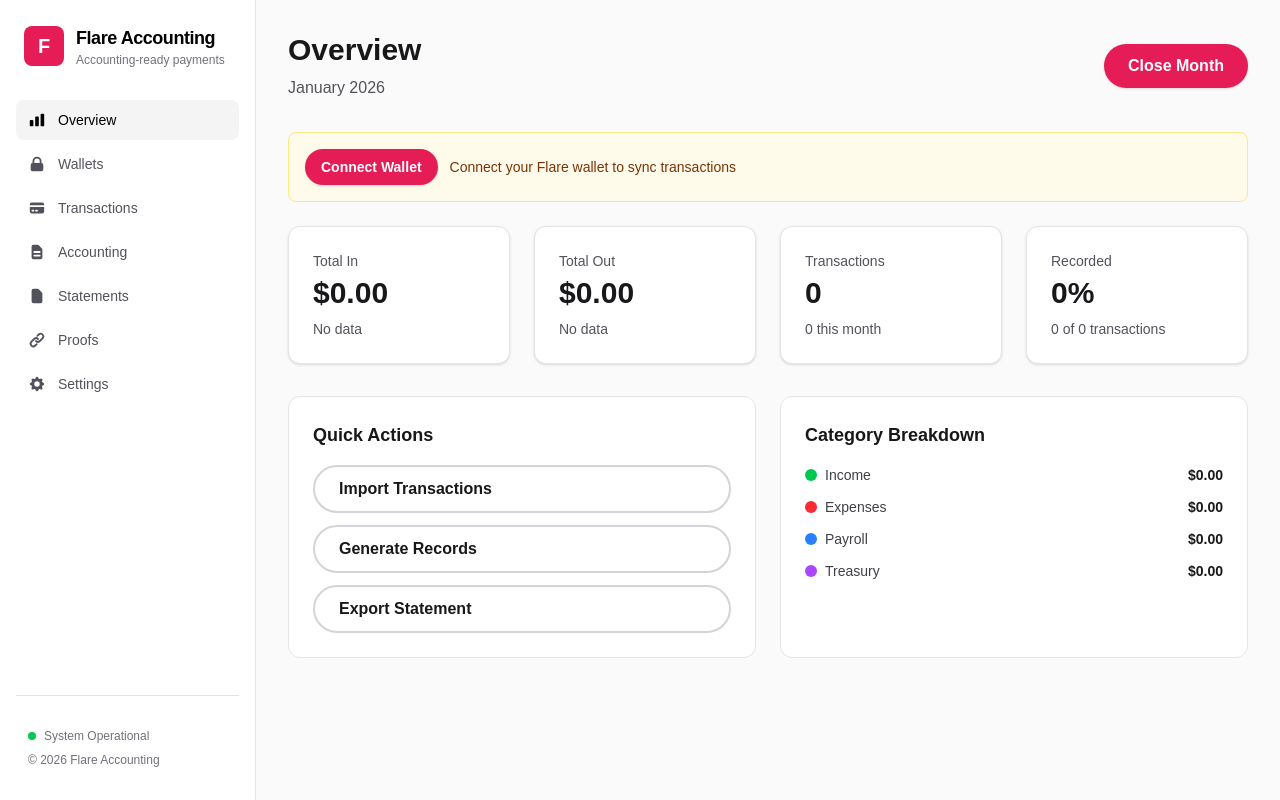
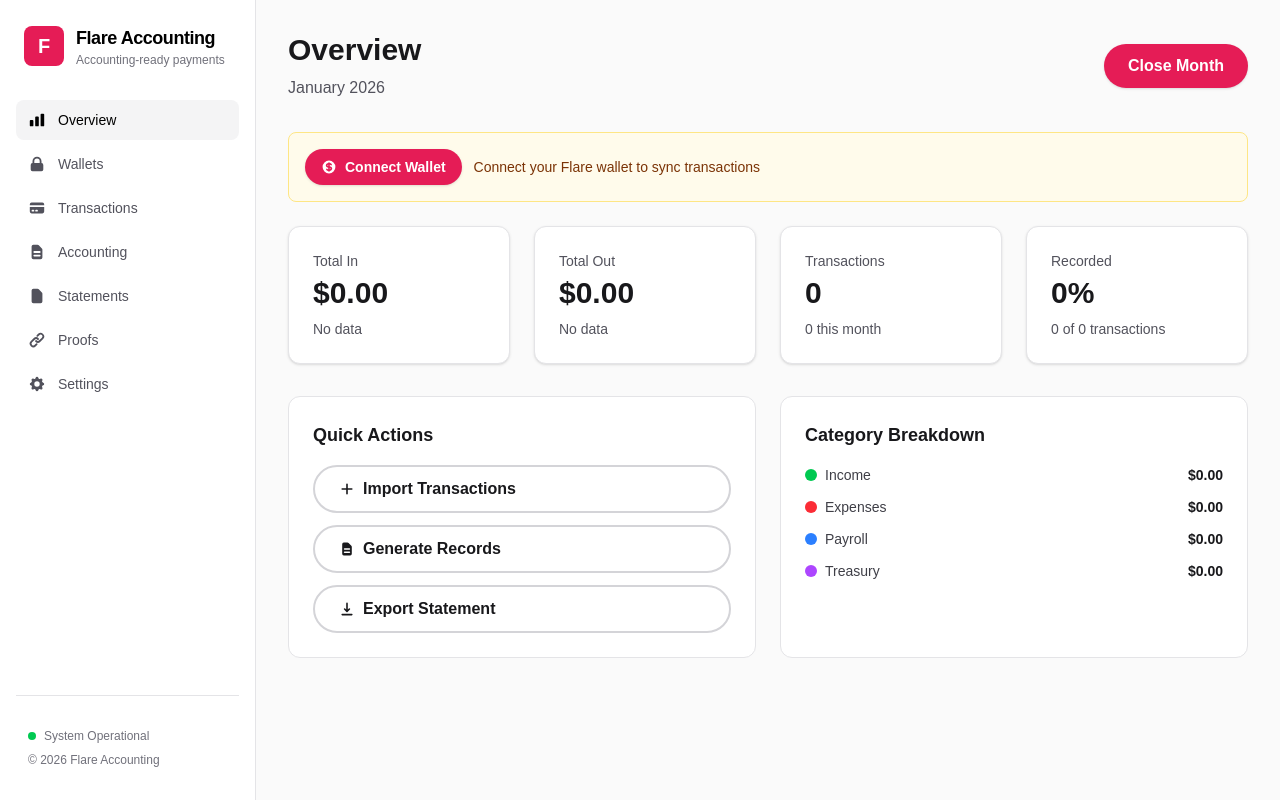
Before and after one commit to Saber1Y/flare-project, a Next.js app: page /overview in a window 1280 px wide. Built offline with nearby package versions, Linux system fonts and the light colour scheme.

Commit message:
feat: icons added in side bar

```diff
--- a/app/layout.tsx
+++ b/app/layout.tsx
@@ -1,16 +1,12 @@
 import type { Metadata } from "next";
-import { Geist, Geist_Mono } from "next/font/google";
+import { Sora } from "next/font/google";
 import "./globals.css";
 import MainLayout from "../components/ui/layout";
 
-const geistSans = Geist({
-  variable: "--font-geist-sans",
+const sora = Sora({
+  variable: "--font-sora",
   subsets: ["latin"],
-});
-
-const geistMono = Geist_Mono({
-  variable: "--font-geist-mono",
-  subsets: ["latin"],
+  display: "swap",
 });
 
 export const metadata: Metadata = {
@@ -26,7 +22,7 @@
   return (
     <html lang="en">
       <body
-        className={`${geistSans.variable} ${geistMono.variable} antialiased`}
+        className={`${sora.variable} antialiased`}
       >
         <MainLayout>{children}</MainLayout>
       </body>
--- a/app/overview/page.tsx
+++ b/app/overview/page.tsx
@@ -1,5 +1,6 @@
 "use client";
 
+import { HiPlus, HiDownload, HiDocumentText, HiCurrencyDollar } from "react-icons/hi";
 import { MetricCard, Button } from "@/components/ui";
 
 export default function OverviewPage() {
@@ -21,7 +22,10 @@
 
         <div className="mb-6 bg-amber-50 dark:bg-amber-900/20 border border-amber-200 dark:border-amber-800 rounded-lg p-4">
           <div className="flex items-center gap-3">
-          <WalletConnect />
+            <Button variant="primary" size="sm" className="flex items-center gap-2">
+              <HiCurrencyDollar className="w-4 h-4" />
+              Connect Wallet
+            </Button>
             <p className="text-sm text-amber-900 dark:text-amber-200">
               Connect your Flare wallet to sync transactions
             </p>
@@ -61,13 +65,16 @@
             Quick Actions
           </h2>
           <div className="space-y-3">
-            <Button variant="outline" className="w-full justify-start">
+            <Button variant="outline" className="w-full justify-start gap-2">
+              <HiPlus className="w-4 h-4" />
               Import Transactions
             </Button>
-            <Button variant="outline" className="w-full justify-start">
+            <Button variant="outline" className="w-full justify-start gap-2">
+              <HiDocumentText className="w-4 h-4" />
               Generate Records
             </Button>
-            <Button variant="outline" className="w-full justify-start">
+            <Button variant="outline" className="w-full justify-start gap-2">
+              <HiDownload className="w-4 h-4" />
               Export Statement
             </Button>
           </div>
@@ -112,11 +119,3 @@
     </div>
   );
 }
-
-function WalletConnect() {
-  return (
-    <Button variant="primary" size="sm">
-      Connect Wallet
-    </Button>
-  );
-}
--- a/app/proofs/page.tsx
+++ b/app/proofs/page.tsx
@@ -1,6 +1,7 @@
 "use client";
 
 import { useState } from "react";
+import { HiLink } from "react-icons/hi";
 import { Button, Badge, Table, Card, Input } from "@/components/ui";
 
 export default function ProofsPage() {
@@ -180,7 +181,7 @@
 
       <Card className="p-6 mt-6 border-2 border-dashed border-zinc-300 dark:border-zinc-700">
         <div className="text-center py-8">
-          <div className="text-4xl mb-4">🔗</div>
+          <HiLink className="w-16 h-16 mx-auto mb-4 text-[#e51c56]" />
           <h3 className="text-lg font-semibold text-zinc-900 dark:text-zinc-100 mb-2">
             Share with Accountants
           </h3>
--- a/app/wallets/page.tsx
+++ b/app/wallets/page.tsx
@@ -1,5 +1,6 @@
 "use client";
 
+import { HiShieldCheck } from "react-icons/hi";
 import { Button, Badge, Table, Card, Input } from "@/components/ui";
 
 export default function WalletsPage() {
@@ -164,7 +165,7 @@
 
       <Card className="p-6 mt-6 border-2 border-dashed border-zinc-300 dark:border-zinc-700">
         <div className="text-center py-8">
-          <div className="text-4xl mb-4">🔐</div>
+          <HiShieldCheck className="w-16 h-16 mx-auto mb-4 text-[#e51c56]" />
           <h3 className="text-lg font-semibold text-zinc-900 dark:text-zinc-100 mb-2">
             Non-Custodial Security
           </h3>
```
Lines whose indentation alone changed are shown as unchanged.
